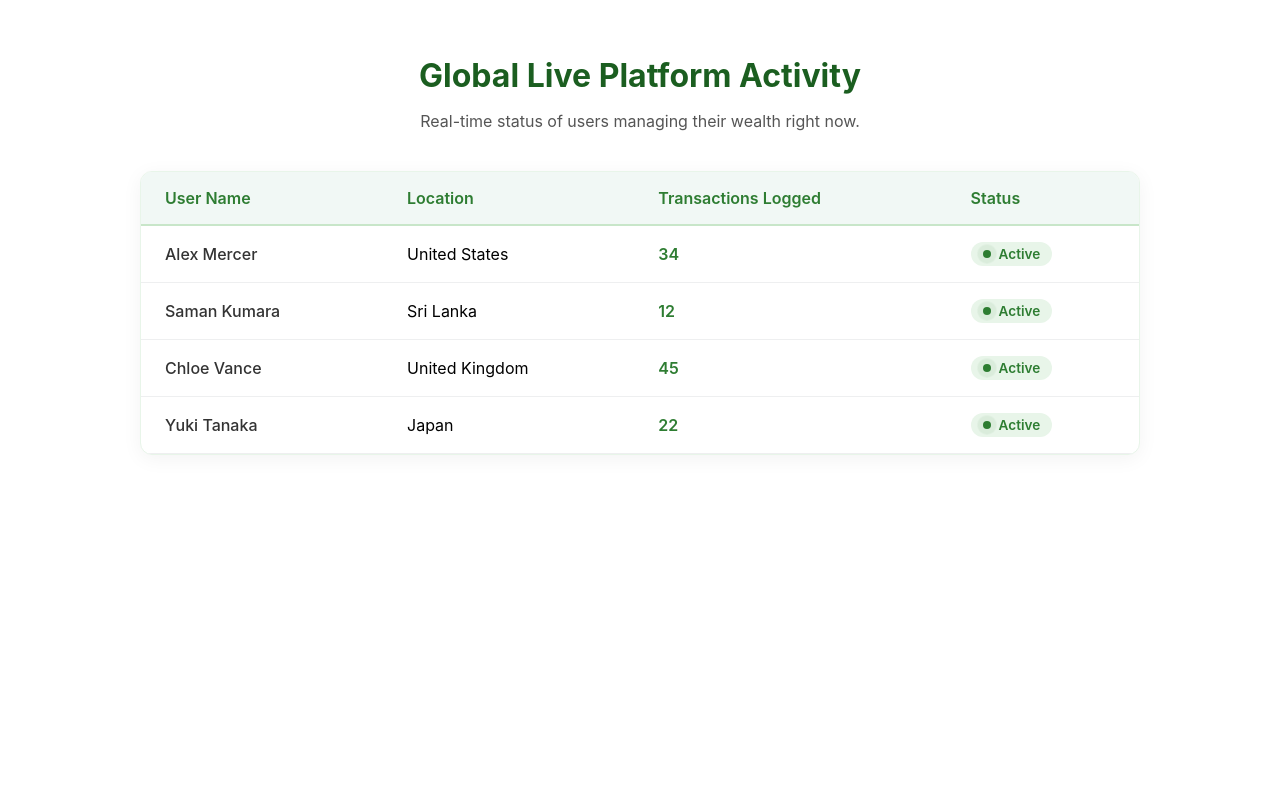
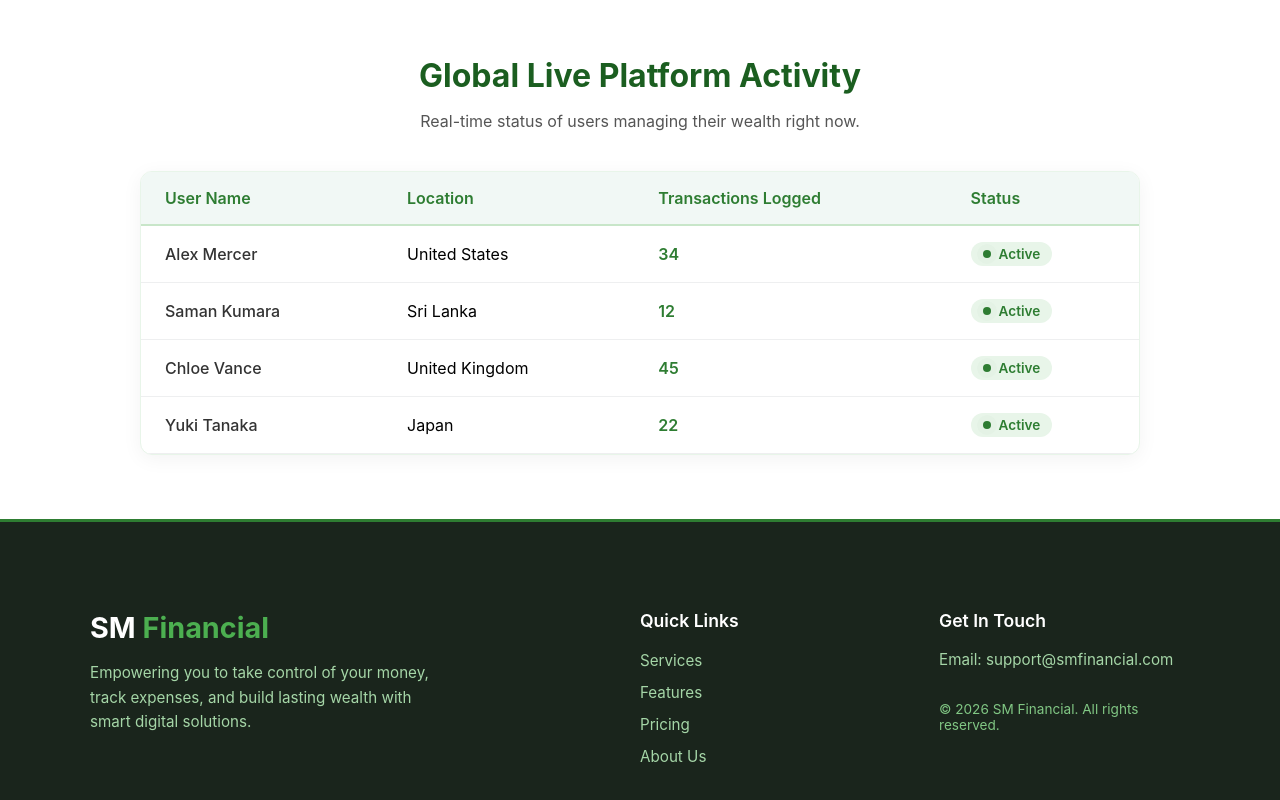
Before and after one commit to sashikmindaka1/MernFinancialTrackerApp, a React (Create React App) app: page / in a window 1280 px wide. Shown: the part 1346-2146 px from the top of the page. Before the commit the page ends 1865 px from the top, so only its background shows below. Built offline with nearby package versions, Linux system fonts and the light colour scheme.

Commit message:
fnal homepage ui

```diff
--- a/src/App.css
+++ b/src/App.css
@@ -16,9 +16,6 @@
   &:hover {
     background-color: rgb(123, 255, 0);
 
+  }
 
-
-
-
-  }
 }
--- /dev/null
+++ b/src/components/Footer.css
@@ -0,0 +1,96 @@
+/* Main footer wrapper with a premium dark background */
+.main-footer {
+  background-color: #1a251c; /* Deep dark forest green tone to match the financial theme */
+  color: #e8f5e9;
+  padding: 4rem 2rem 2rem 2rem;
+  border-top: 3px solid #2e7d32; /* Top green border accent */
+}
+
+/* Grid layout for footer sections */
+.footer-container {
+  max-width: 1100px;
+  margin: 0 auto;
+  display: grid;
+  grid-template-columns: 2fr 1fr 1fr; /* Brand gets more space than links */
+  gap: 3rem;
+}
+
+/* Brand Section styles */
+.footer-brand .footer-logo {
+  color: #ffffff;
+  font-size: 1.8rem;
+  margin-bottom: 1rem;
+}
+
+.footer-brand .footer-logo span {
+  color: #4caf50; /* Light accent green for the logo text */
+}
+
+.footer-brand .footer-text {
+  color: #a5d6a7;
+  font-size: 0.95rem;
+  line-height: 1.6;
+  max-width: 350px;
+}
+
+/* Header links styling */
+.footer-links h4, .footer-info h4 {
+  color: #ffffff;
+  font-size: 1.1rem;
+  margin-bottom: 1.2rem;
+  font-weight: 600;
+}
+
+.footer-links ul {
+  list-style: none;
+  padding: 0;
+  margin: 0;
+}
+
+.footer-links ul li {
+  margin-bottom: 0.75rem;
+}
+
+.footer-links ul li a {
+  color: #a5d6a7;
+  text-decoration: none;
+  font-size: 0.95rem;
+  transition: color 0.2s;
+}
+
+/* Soft glowing effect on link hover */
+.footer-links ul li a:hover {
+  color: #ffffff;
+}
+
+/* Contact info and copyright alignment */
+.footer-info p {
+  color: #a5d6a7;
+  font-size: 0.95rem;
+  margin-bottom: 0.75rem;
+}
+
+.copyright-text {
+  margin-top: 2rem;
+  font-size: 0.85rem !important;
+  color: #81c784 !important;
+}
+
+/* ==========================================
+   Responsive Styles for Mobile Screens
+   ========================================== */
+@media (max-width: 768px) {
+  .footer-container {
+    grid-template-columns: 1fr; /* Stacks everything into a single column on mobile */
+    gap: 2rem;
+    text-align: center;
+  }
+
+  .footer-brand .footer-text {
+    margin: 0 auto;
+  }
+
+  .copyright-text {
+    margin-top: 1rem;
+  }
+}
--- a/src/components/Footer.js
+++ b/src/components/Footer.js
@@ -1,8 +1,41 @@
+import './Footer.css';
+
 function Footer() {
   return (
-    <></>
+    <footer className="main-footer">
+      <div className="footer-container">
 
-  )
+        {/* Left Side: Brand Logo & Short Bio */}
+        <div className="footer-brand">
+          <h2 className="footer-logo">SM <span>Financial</span></h2>
+          <p className="footer-text">
+            Empowering you to take control of your money, track expenses, and build lasting wealth with smart digital solutions.
+          </p>
+        </div>
 
+        {/* Center: Quick Links */}
+        <div className="footer-links">
+          <h4>Quick Links</h4>
+          <ul>
+            <li><a href="#services">Services</a></li>
+            <li><a href="#features">Features</a></li>
+            <li><a href="#pricing">Pricing</a></li>
+            <li><a href="#about">About Us</a></li>
+          </ul>
+        </div>
 
-}export default Footer;
+        {/* Right Side: Contact & Copyright Info */}
+        <div className="footer-info">
+          <h4>Get In Touch</h4>
+          <p>Email: support@smfinancial.com</p>
+          <p className="copyright-text">
+            &copy; {new Date().getFullYear()} SM Financial. All rights reserved.
+          </p>
+        </div>
+
+      </div>
+    </footer>
+  );
+}
+
+export default Footer;
```
